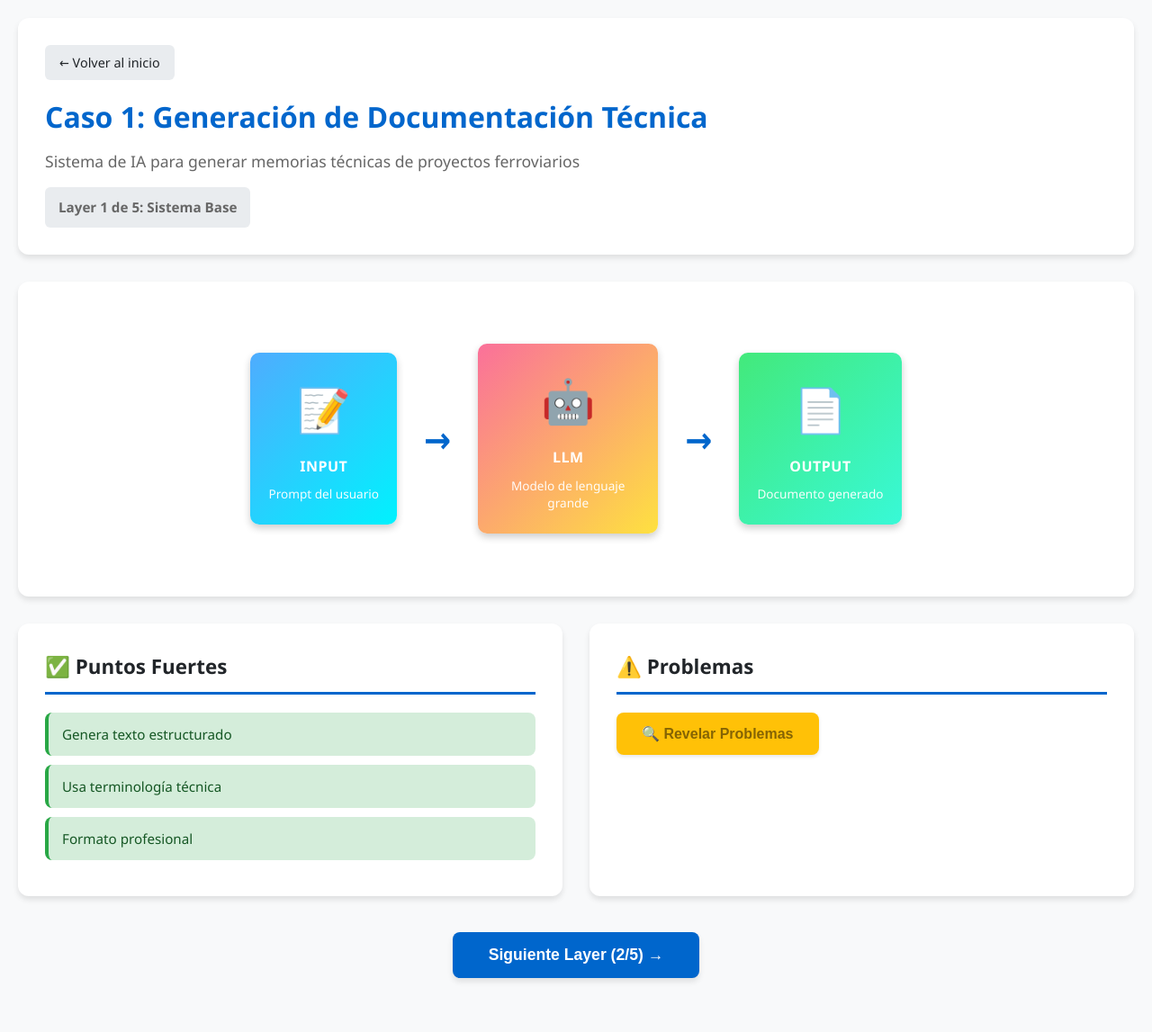
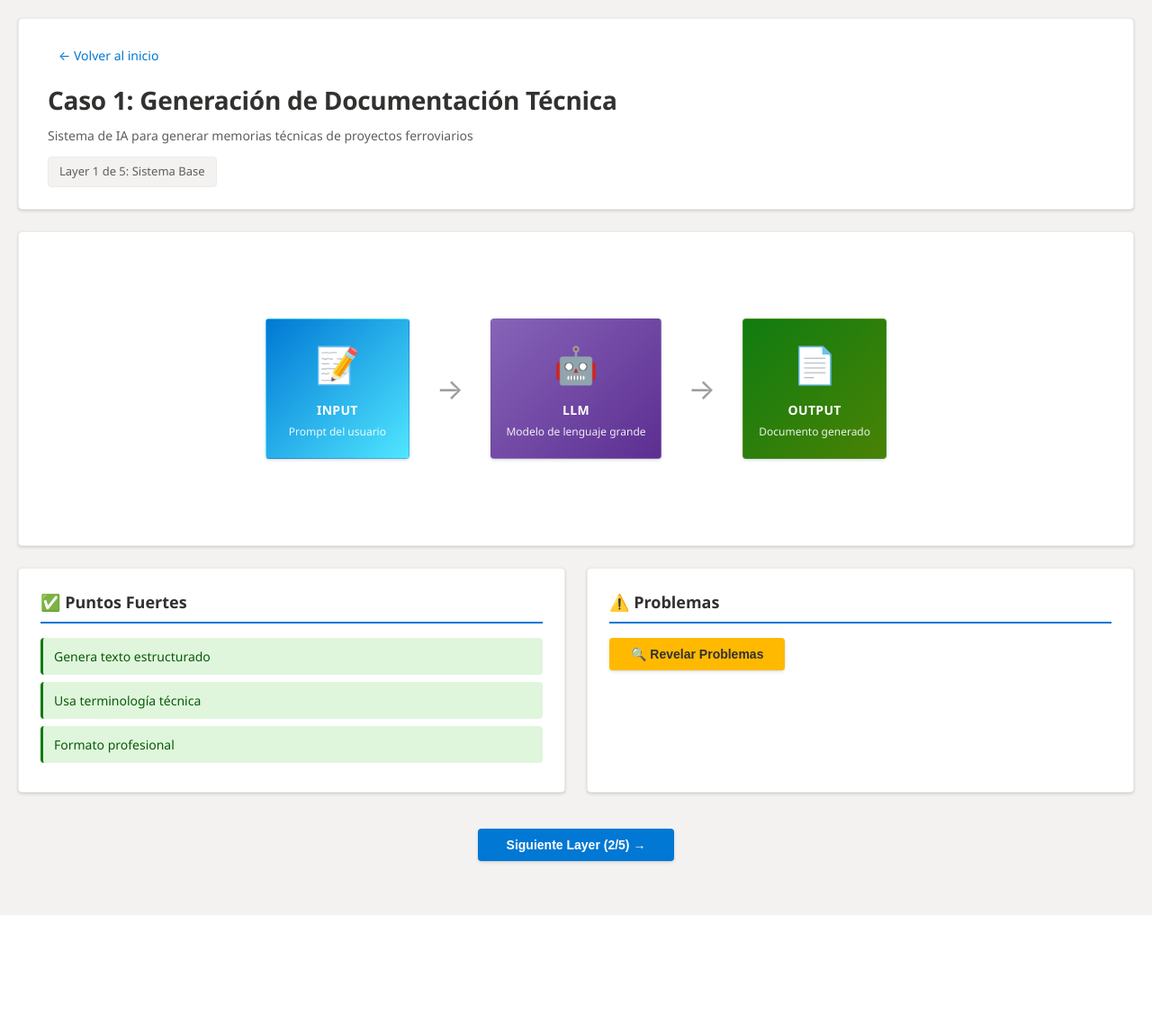
Before and after one commit to gabrielpierobon/agents_demo, a Flask app: page /caso1 in a window 1280 px wide. Shown: the whole page at 90% size. After the commit the page ends 1017 px from the top, so only its background shows below. Run offline with Flask 3, Linux system fonts and the light colour scheme.

Commit message:
Update UI styles to modern design system with professional look and feel

```diff
--- a/static/css/styles.css
+++ b/static/css/styles.css
@@ -1,15 +1,19 @@
 :root {
-    --primary-color: #0066cc;
-    --secondary-color: #667eea;
-    --success-color: #28a745;
-    --warning-color: #ffc107;
-    --danger-color: #dc3545;
-    --bg-color: #f8f9fa;
+    --primary-color: #0078d4;
+    --primary-hover: #106ebe;
+    --secondary-color: #50e6ff;
+    --success-color: #107c10;
+    --warning-color: #ffb900;
+    --danger-color: #d13438;
+    --bg-color: #f3f2f1;
     --card-bg: #ffffff;
-    --text-color: #212529;
-    --border-radius: 12px;
-    --shadow: 0 4px 6px rgba(0,0,0,0.1);
-    --shadow-hover: 0 8px 12px rgba(0,0,0,0.15);
+    --text-color: #323130;
+    --text-secondary: #605e5c;
+    --border-color: #edebe9;
+    --border-radius: 4px;
+    --shadow: 0 1.6px 3.6px 0 rgba(0,0,0,.132), 0 0.3px 0.9px 0 rgba(0,0,0,.108);
+    --shadow-hover: 0 6.4px 14.4px 0 rgba(0,0,0,.132), 0 1.2px 3.6px 0 rgba(0,0,0,.108);
+    --shadow-card: 0 0.3px 0.9px rgba(0,0,0,.1), 0 1.6px 3.6px rgba(0,0,0,.13);
 }
 
 * {
@@ -19,11 +23,13 @@
 }
 
 body {
-    font-family: 'Segoe UI', Tahoma, Geneva, Verdana, sans-serif;
+    font-family: 'Segoe UI', -apple-system, BlinkMacSystemFont, 'Roboto', 'Helvetica Neue', sans-serif;
     background: var(--bg-color);
     color: var(--text-color);
-    line-height: 1.6;
+    line-height: 1.5;
     min-height: 100vh;
+    -webkit-font-smoothing: antialiased;
+    -moz-osx-font-smoothing: grayscale;
 }
 
 /* Home Page */
@@ -181,78 +199,87 @@
 
 .caso-header {
     background: var(--card-bg);
-    padding: 30px;
+    padding: 24px 32px;
     border-radius: var(--border-radius);
-    margin-bottom: 30px;
-    box-shadow: var(--shadow);
+    margin-bottom: 24px;
+    border: 1px solid var(--border-color);
+    box-shadow: var(--shadow-card);
 }
 
 .btn-back {
-    display: inline-block;
-    padding: 8px 16px;
-    background: #e9ecef;
-    color: var(--text-color);
+    display: inline-flex;
+    align-items: center;
+    padding: 6px 12px;
+    background: transparent;
+    color: var(--primary-color);
     text-decoration: none;
-    border-radius: 6px;
-    font-size: 0.9rem;
-    margin-bottom: 15px;
-    transition: background 0.3s;
+    border-radius: var(--border-radius);
+    font-size: 0.875rem;
+    margin-bottom: 12px;
+    transition: background 0.1s;
+    font-weight: 400;
 }
 
 .btn-back:hover {
-    background: #dee2e6;
+    background: var(--bg-color);
 }
 
 .caso-header h1 {
-    font-size: 2rem;
-    color: var(--primary-color);
-    margin-bottom: 10px;
+    font-size: 1.75rem;
+    color: var(--text-color);
+    margin-bottom: 8px;
+    font-weight: 600;
+    letter-spacing: -0.01em;
 }
 
 .caso-header p {
-    color: #666;
-    font-size: 1.1rem;
+    color: var(--text-secondary);
+    font-size: 0.875rem;
+    line-height: 1.6;
 }
 
 #breadcrumb {
-    color: #666;
-    font-size: 0.95rem;
-    margin-top: 15px;
-    padding: 10px 15px;
-    background: #e9ecef;
-    border-radius: 6px;
+    color: var(--text-secondary);
+    font-size: 0.8125rem;
+    margin-top: 12px;
+    padding: 6px 12px;
+    background: var(--bg-color);
+    border-radius: var(--border-radius);
     display: inline-block;
-    font-weight: 600;
+    font-weight: 400;
+    border: 1px solid var(--border-color);
 }
 
 /* Diagrama */
 .diagrama-container {
     background: var(--card-bg);
-    padding: 50px 30px;
+    padding: 40px 32px;
     border-radius: var(--border-radius);
-    margin-bottom: 30px;
+    margin-bottom: 24px;
     min-height: 350px;
     display: flex;
     align-items: center;
     justify-content: center;
     flex-wrap: wrap;
     gap: 20px;
-    box-shadow: var(--shadow);
+    border: 1px solid var(--border-color);
+    box-shadow: var(--shadow-card);
     position: relative;
 }
 
 .componente {
-    background: linear-gradient(135deg, #667eea 0%, #764ba2 100%);
+    background: linear-gradient(135deg, #0078d4 0%, #106ebe 100%);
     color: white;
-    padding: 25px 20px;
-    border-radius: 10px;
+    padding: 20px 16px;
+    border-radius: var(--border-radius);
     min-width: 160px;
     max-width: 200px;
     text-align: center;
     cursor: pointer;
-    transition: transform 0.3s, box-shadow 0.3s;
+    transition: all 0.2s cubic-bezier(0.4, 0, 0.2, 1);
     opacity: 0;
-    box-shadow: 0 4px 8px rgba(0,0,0,0.2);
+    box-shadow: var(--shadow-card);
+    border: 1px solid rgba(255,255,255,0.1);
 }
 
 .componente.fade-in {
@@ -291,91 +318,105 @@
 }
 
 .componente:hover {
-    transform: scale(1.08) translateY(-5px);
-    box-shadow: 0 8px 16px rgba(0,0,0,0.3);
+    transform: scale(1.05) translateY(-4px);
+    box-shadow: var(--shadow-hover);
 }
 
 .componente-icon {
-    font-size: 3rem;
-    margin-bottom: 12px;
+    font-size: 2.5rem;
+    margin-bottom: 10px;
 }
 
 .componente-label {
-    font-weight: 700;
-    font-size: 1rem;
-    margin-bottom: 8px;
+    font-weight: 600;
+    font-size: 0.875rem;
+    margin-bottom: 6px;
     text-transform: uppercase;
-    letter-spacing: 0.5px;
+    letter-spacing: 0.3px;
 }
 
 .componente-desc {
-    font-size: 0.85rem;
-    opacity: 0.95;
+    font-size: 0.75rem;
+    opacity: 0.9;
     line-height: 1.4;
 }
 
 /* Tipos de componentes con colores diferentes */
 .componente-input {
-    background: linear-gradient(135deg, #4facfe 0%, #00f2fe 100%);
+    background: linear-gradient(135deg, #0078d4 0%, #50e6ff 100%);
 }
 
 .componente-output {
-    background: linear-gradient(135deg, #43e97b 0%, #38f9d7 100%);
+    background: linear-gradient(135deg, #107c10 0%, #498205 100%);
 }
 
 .componente-llm {
-    background: linear-gradient(135deg, #fa709a 0%, #fee140 100%);
+    background: linear-gradient(135deg, #8764b8 0%, #5c2e91 100%);
 }
 
 .componente-vector_db, .componente-vector_search {
-    background: linear-gradient(135deg, #30cfd0 0%, #330867 100%);
+    background: linear-gradient(135deg, #00188f 0%, #0078d4 100%);
 }
 
 .componente-acl, .componente-security {
-    background: linear-gradient(135deg, #ff6b6b 0%, #c92a2a 100%);
+    background: linear-gradient(135deg, #d13438 0%, #a4262c 100%);
 }
 
 .componente-guardrail {
-    background: linear-gradient(135deg, #ffd93d 0%, #ff6b6b 100%);
+    background: linear-gradient(135deg, #ffb900 0%, #ff8c00 100%);
 }
 
 .componente-agent {
-    background: linear-gradient(135deg, #a8edea 0%, #fed6e3 100%);
-    color: #333;
+    background: linear-gradient(135deg, #00b7c3 0%, #038387 100%);
 }
 
 .componente-monitoring, .componente-validation {
-    background: linear-gradient(135deg, #d299c2 0%, #fef9d7 100%);
-    color: #333;
+    background: linear-gradient(135deg, #8764b8 0%, #b146c2 100%);
+}
+
+.componente-embedding {
+    background: linear-gradient(135deg, #0078d4 0%, #106ebe 100%);
+}
+
+.componente-purview, .componente-audit {
+    background: linear-gradient(135deg, #5c2e91 0%, #32145a 100%);
+}
+
+.componente-rbac {
+    background: linear-gradient(135deg, #d13438 0%, #a4262c 100%);
 }
 
 .arrow {
-    font-size: 2.5rem;
-    color: var(--primary-color);
-    font-weight: bold;
+    font-size: 2rem;
+    color: var(--text-secondary);
+    font-weight: normal;
     margin: 0 10px;
+    opacity: 0.6;
 }
 
 /* Puntos Fuertes y Problemas */
 .info-grid {
     display: grid;
     grid-template-columns: 1fr 1fr;
-    gap: 30px;
-    margin-bottom: 30px;
+    gap: 24px;
+    margin-bottom: 24px;
 }
 
 .info-card {
     background: var(--card-bg);
-    padding: 30px;
+    padding: 24px;
     border-radius: var(--border-radius);
-    box-shadow: var(--shadow);
+    border: 1px solid var(--border-color);
+    box-shadow: var(--shadow-card);
 }
 
 .info-card h3 {
-    margin-bottom: 20px;
-    font-size: 1.4rem;
-    border-bottom: 3px solid var(--primary-color);
-    padding-bottom: 10px;
+    margin-bottom: 16px;
+    font-size: 1.125rem;
+    border-bottom: 2px solid var(--primary-color);
+    padding-bottom: 8px;
+    font-weight: 600;
+    color: var(--text-color);
 }
 
 .info-card ul {
@@ -383,27 +424,28 @@
 }
 
 .info-card li {
-    padding: 12px 15px;
-    margin-bottom: 10px;
-    border-radius: 8px;
-    transition: transform 0.2s;
-    font-size: 0.95rem;
+    padding: 10px 12px;
+    margin-bottom: 8px;
+    border-radius: var(--border-radius);
+    transition: all 0.1s;
+    font-size: 0.875rem;
+    line-height: 1.5;
 }
 
 .info-card li:hover {
-    transform: translateX(5px);
+    transform: translateX(4px);
 }
 
 .punto-fuerte {
-    background: #d4edda;
-    color: #155724;
-    border-left: 4px solid var(--success-color);
+    background: #dff6dd;
+    color: #0b5a08;
+    border-left: 3px solid var(--success-color);
 }
 
 .problema-pendiente {
-    background: #fff3cd;
-    color: #856404;
-    border-left: 4px solid var(--warning-color);
+    background: #fff4ce;
+    color: #8a6116;
+    border-left: 3px solid var(--warning-color);
     opacity: 0;
 }
 
@@ -423,28 +465,28 @@
 }
 
 .problema-resuelto {
-    background: #f8d7da;
-    color: #721c24;
+    background: #fde7e9;
+    color: #a4262c;
     opacity: 0.7;
     text-decoration: line-through;
 }
 
 .btn-revelar {
-    padding: 14px 28px;
+    padding: 10px 24px;
     background: var(--warning-color);
-    color: #856404;
+    color: #323130;
     border: none;
-    border-radius: 8px;
-    font-size: 1rem;
+    border-radius: var(--border-radius);
+    font-size: 0.875rem;
     font-weight: 600;
     cursor: pointer;
-    transition: background 0.3s, transform 0.2s;
-    box-shadow: 0 2px 4px rgba(0,0,0,0.1);
+    transition: all 0.1s cubic-bezier(0.4, 0, 0.2, 1);
+    box-shadow: var(--shadow-card);
 }
 
 .btn-revelar:hover {
-    background: #e0a800;
-    transform: scale(1.05);
+    background: #faa700;
+    box-shadow: var(--shadow-hover);
 }
 
 /* Botones de navegación */
@@ -457,39 +499,38 @@
 }
 
 .btn-nav {
-    padding: 15px 40px;
+    padding: 10px 32px;
     background: var(--primary-color);
     color: white;
     border: none;
-    border-radius: 8px;
-    font-size: 1.1rem;
+    border-radius: var(--border-radius);
+    font-size: 0.875rem;
     font-weight: 600;
     cursor: pointer;
-    transition: background 0.3s, transform 0.3s;
-    box-shadow: var(--shadow);
+    transition: background 0.1s cubic-bezier(0.4, 0, 0.2, 1);
+    box-shadow: var(--shadow-card);
 }
 
 .btn-nav:hover {
-    background: #0052a3;
-    transform: scale(1.05);
+    background: var(--primary-hover);
 }
 
 .btn-nav:disabled {
-    background: #6c757d;
+    background: #a19f9d;
     cursor: not-allowed;
     opacity: 0.6;
 }
 
 .btn-nav:disabled:hover {
-    transform: none;
+    background: #a19f9d;
 }
 
 #btn-anterior {
-    background: #6c757d;
+    background: #8a8886;
 }
 
 #btn-anterior:hover {
-    background: #5a6268;
+    background: #605e5c;
 }
 
 .btn-completo {
```
Also changed, not shown: other parts of static/css/styles.css (+64 -45 lines).
